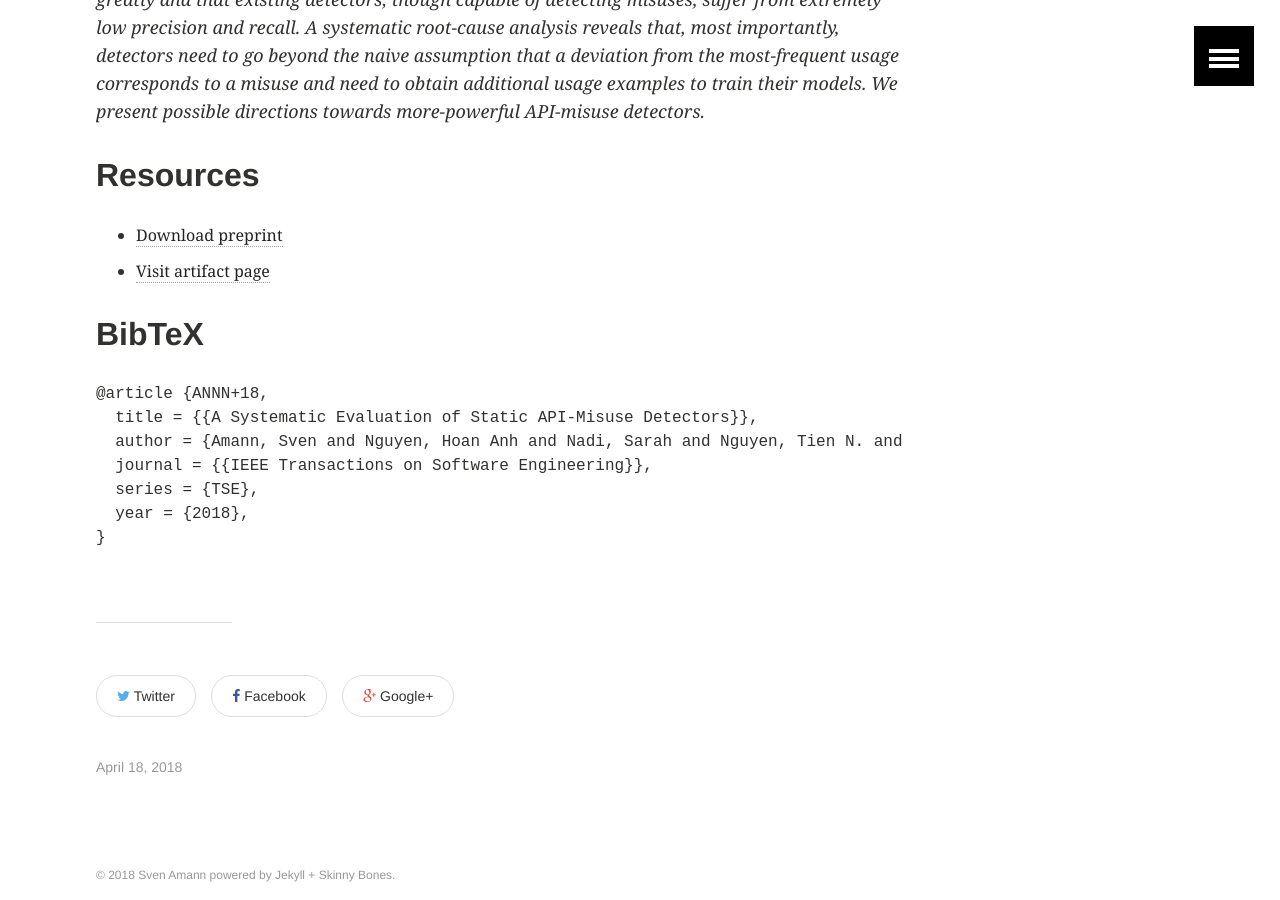
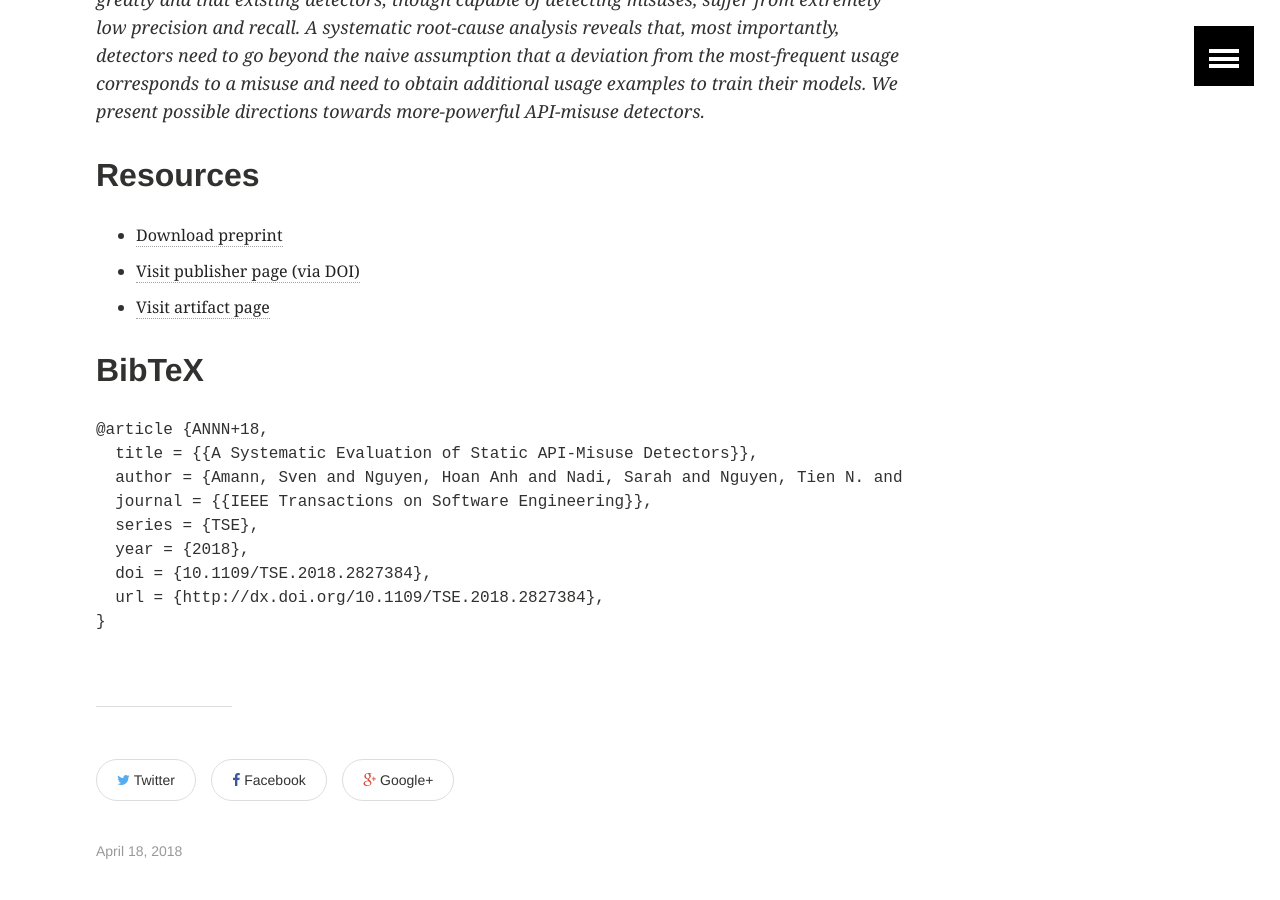
Before and after one commit to salsolatragus/sven-amann.de, a Jekyll site: the page built from _publications/2018-03-A-Systematic-Evalution-of-Static-API-Misuse-Detectors.md, in a window 1280 px wide and 900 px high, scrolled down 611 px. Built offline with Jekyll 4.4.1, drawn with Linux system fonts in a browser that asks for light colours.

Commit message:
Add DOI to TSE paper.

```diff
--- a/_publications/2018-03-A-Systematic-Evalution-of-Static-API-Misuse-Detectors.md
+++ b/_publications/2018-03-A-Systematic-Evalution-of-Static-API-Misuse-Detectors.md
@@ -12,6 +12,7 @@ authors:
 published_in: "IEEE Transactions on Software Engineering"
 series: TSE
 year: 2018
+doi: 10.1109/TSE.2018.2827384
 preprint: https://arxiv.org/abs/1712.00242
 artifact_page: http://www.st.informatik.tu-darmstadt.de/artifacts/mustudy/
 abstract: >
```
